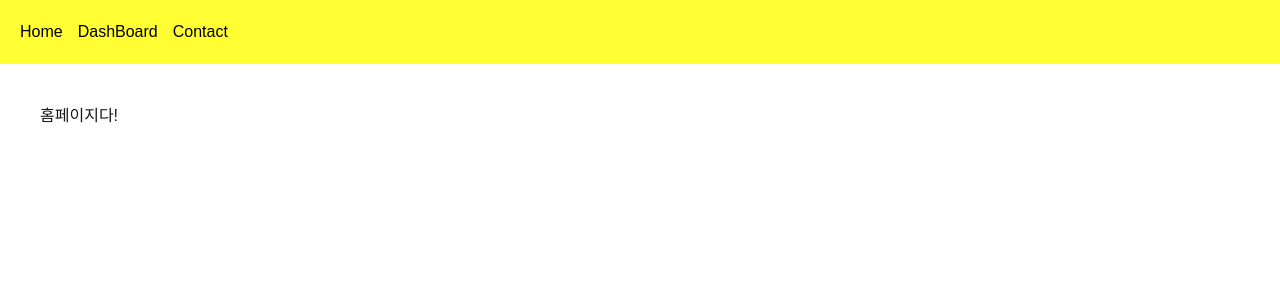
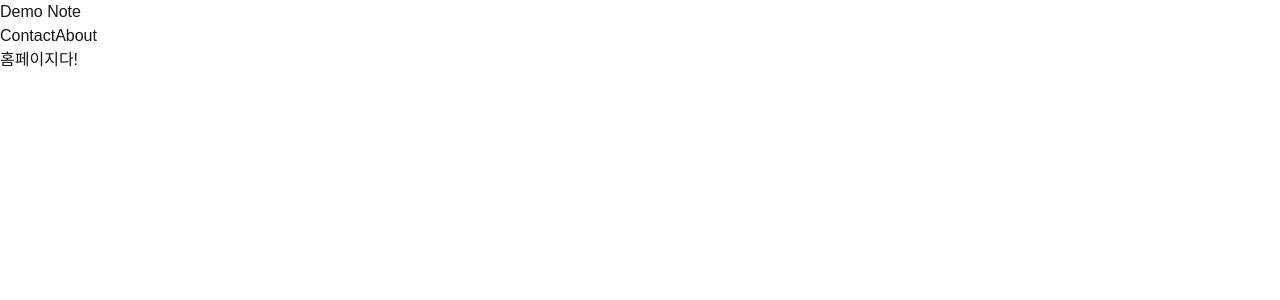
Before and after one commit to ChoiLeo99/Next-study-project1, a Next.js app: page / in a window 1280 px wide. Shown: the top 300 px of the page. Built offline with nearby package versions, Linux system fonts and the light colour scheme.

Commit message:
package.json 오류 수정

```diff
--- a/src/app/layout.tsx
+++ b/src/app/layout.tsx
@@ -10,52 +10,17 @@ export const metadata = {
 
 export default function RootLayout({ children }: { children: React.ReactNode }) {
   return (
-    <html lang="ko">
+    <html lang="en">
       <body>
-        <header style={{ padding: "20px", background: "#ff3", color:"black" }}>
-          <nav style={{ display: "flex", gap: "15px" }}>
-            <Link href="/">Home</Link>
-            <Link href="/about">DashBoard</Link>
-            <Link href="/contact">Contact</Link>
+        <header>
+          <h1>Demo Note</h1>
+          <nav>
+            <a href="">Contact</a>
+            <a href="">About</a>
           </nav>
         </header>
-
-        <main style={{ padding: "40px" }}>{children}</main>
-
-
+        {children}
       </body>
     </html>
   );
 }
-
-
-// const geistSans = Geist({
-//   variable: "--font-geist-sans",
-//   subsets: ["latin"],
-// });
-
-// const geistMono = Geist_Mono({
-//   variable: "--font-geist-mono",
-//   subsets: ["latin"],
-// });
-
-// export const metadata: Metadata = {
-//   title: "Create Next App",
-//   description: "Generated by create next app",
-// };
-
-// export default function RootLayout({
-//   children,
-// }: {
-//   children: React.ReactNode;
-// }) {
-//   return (
-//     <html lang="ko">
-//       <body
-//         className={`${geistSans.variable} ${geistMono.variable} antialiased`}
-//       >
-//         {children}
-//       </body>
-//     </html>
-//   );
-// }
```
Also changed, not shown: package.json (+8 -8 lines), 1 other file (tests, documents, lock files or other folders).
